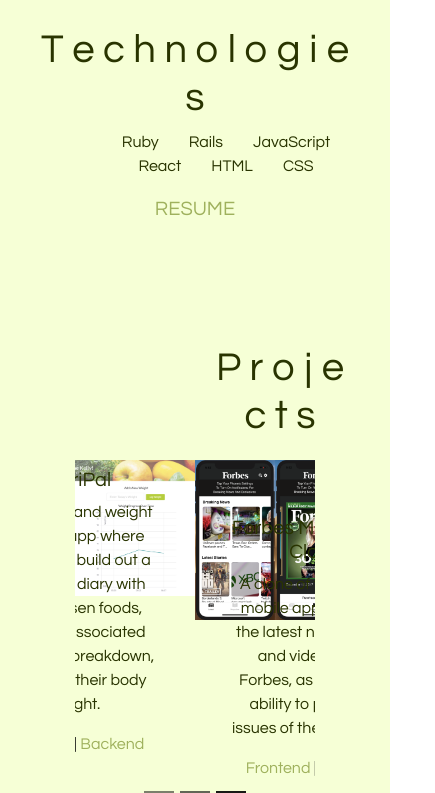
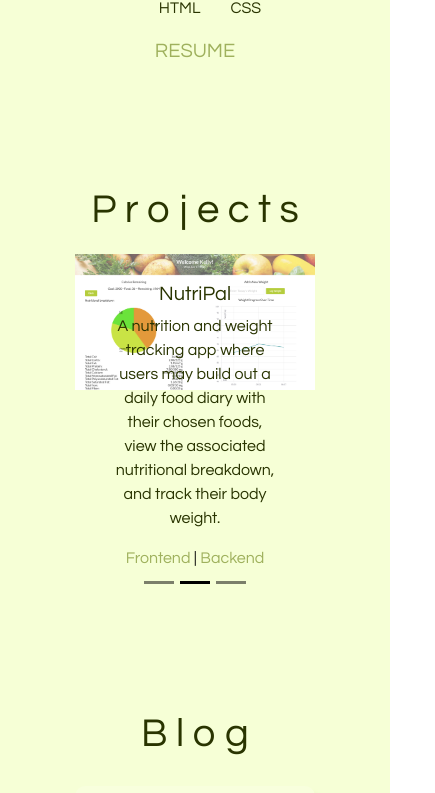
Before and after one commit to MACorman/mc_portfolio_2024, a React (Create React App) app: page / in a window 390 px wide. Shown: the part 1356-2149 px from the top of the page, 435 px wide, since content can reach past the window. Built offline with nearby package versions, Linux system fonts and the light colour scheme.

Commit message:
more responsive styling

```diff
--- a/src/App.css
+++ b/src/App.css
@@ -263,11 +263,49 @@
     margin-right: auto;
     max-width: fit-content;
   }
+
+  .about-container-child ul {
+    padding-left: 0px;
+  }
+
+  .about-container-child li:nth-child(1) {
+    padding-left: 0px;
+  }
 }
 
 @media screen and (max-width: 991px) {
   .frontpage-child h1 {
     font-size: 6rem;
+  }
+}
+
+@media screen and (max-width: 869px) {
+  .blog-container-child {
+    justify-content: center;
+  }
+
+  .blog-container {
+    text-align: center;
+  }
+
+  .blog-container h2 {
+    padding-left: 0px;
+  }
+
+  .blog-post {
+    max-width: 75%;
+  }
+}
+
+@media screen and (max-width: 853px) {
+  .frontpage-child h1 {
+    font-size: 5.5rem;
+  }
+}
+
+@media screen and (max-width: 785px) {
+  .frontpage-child h1 {
+    font-size: 5rem;
   }
 }
 
@@ -328,7 +366,24 @@
 
   .projects-container h2 {
     text-align: center;
+    padding-left: 0px;
   }
+
+  .youtube-embed {
+    margin-bottom: -5px;
+  }
+
+  .project-caption {
+    padding-top: 220px;
+  }
+
+  /* .projects-caption h5:nth-child(2) {
+    margin-top: -10px;
+  } */
+}
+
+@media screen and (max-width: 705px) {
+  /* progjects carousel breaks */
 }
 
 @media screen and (max-width: 500px) {
@@ -349,4 +404,15 @@
     font-weight: 400;
     font-style: normal;
   }
+
+  .about-container-child img {
+    height: 300px;
+    margin-bottom: 80px;
+  }
 }
+
+@media screen and (max-width: 405px) {
+  .about-container-child h2:nth-child(1) {
+    font-size: 2rem;
+  }
+}
```
